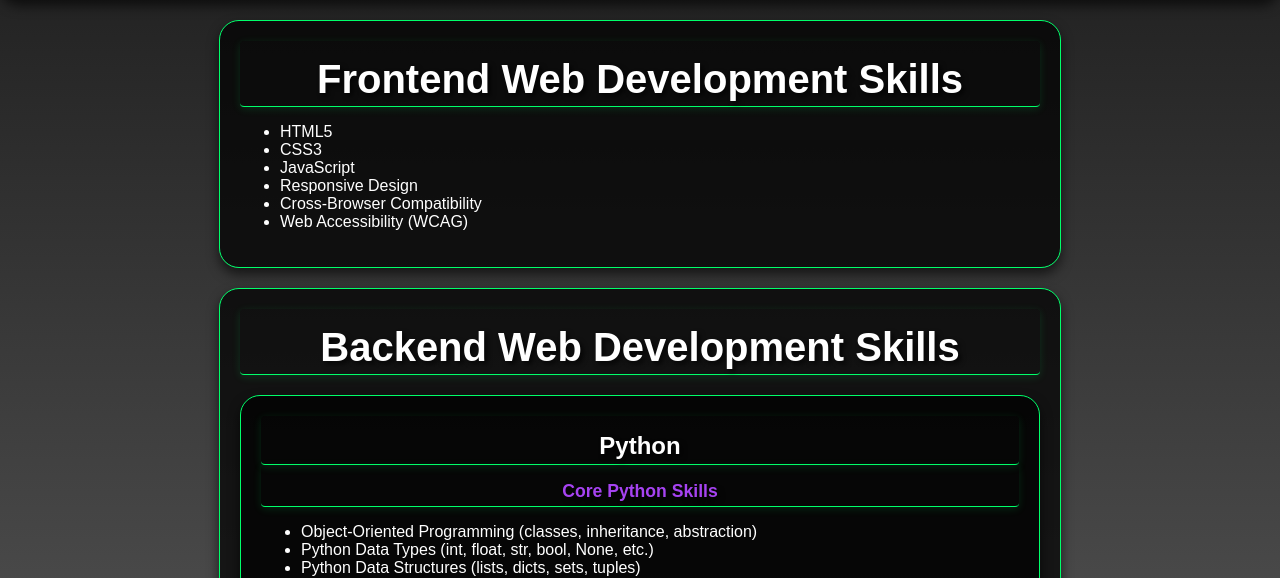
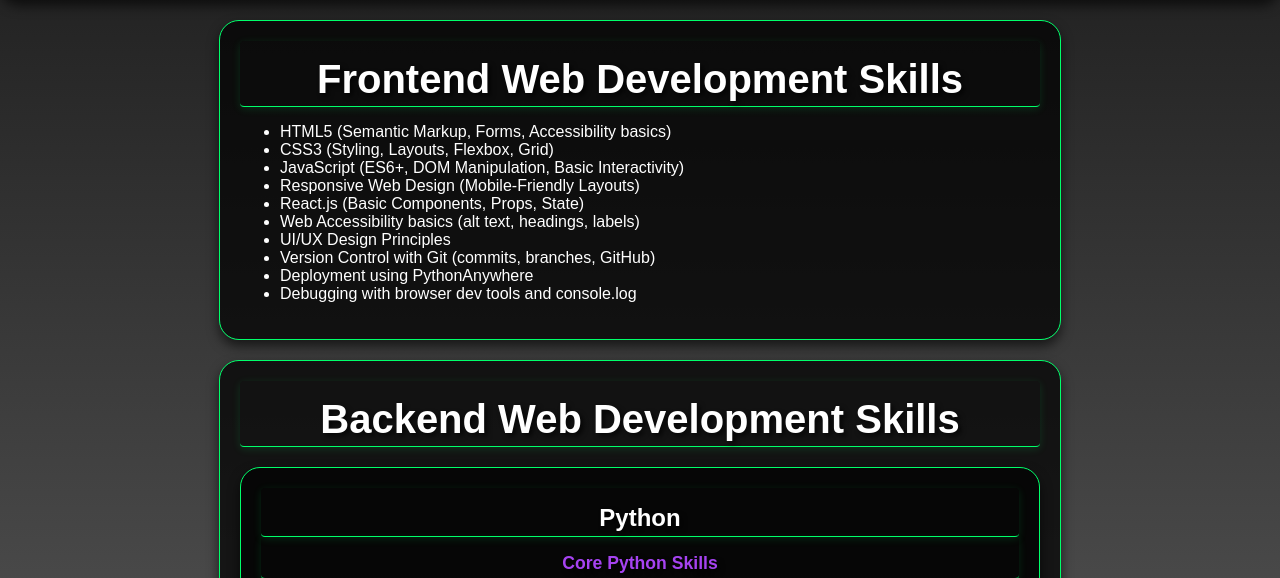
Before and after one commit to ExeOhe/exeohe.github.io, a Flask app: page /skill/webdev in a window 1280 px wide. Shown: the part 150-728 px from the top of the page. Run offline with Flask 3, Linux system fonts and the light colour scheme.

Commit message:
update frontend skills

```diff
--- a/backend/templates/html/skill.webdev.html
+++ b/backend/templates/html/skill.webdev.html
@@ -28,12 +28,16 @@
         <section id="frontenddev">
             <h2>Frontend Web Development Skills</h2>
             <ul>
-                <li>HTML5</li>
-                <li>CSS3</li>
-                <li>JavaScript</li>
-                <li>Responsive Design</li>
-                <li>Cross-Browser Compatibility</li>
-                <li>Web Accessibility (WCAG)</li>
+                <li>HTML5 (Semantic Markup, Forms, Accessibility basics)</li>
+                <li>CSS3 (Styling, Layouts, Flexbox, Grid)</li>
+                <li>JavaScript (ES6+, DOM Manipulation, Basic Interactivity)</li>
+                <li>Responsive Web Design (Mobile-Friendly Layouts)</li>
+                <li>React.js (Basic Components, Props, State)</li>
+                <li>Web Accessibility basics (alt text, headings, labels)</li>
+                <li>UI/UX Design Principles</li>
+                <li>Version Control with Git (commits, branches, GitHub)</li>
+                <li>Deployment using PythonAnywhere</li>
+                <li>Debugging with browser dev tools and console.log</li>
             </ul>
         </section>
         <section id="backenddev">
```
